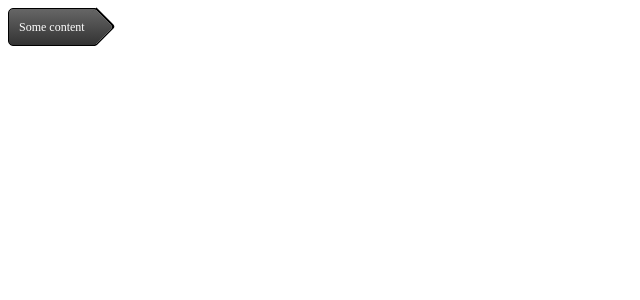
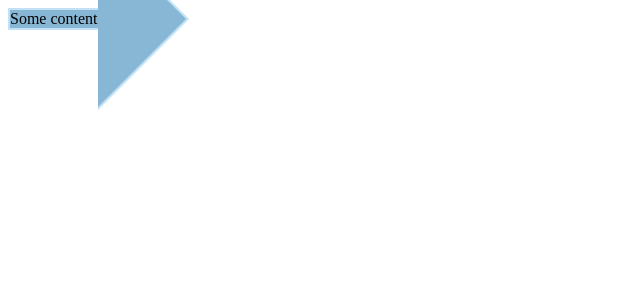
Before and after one commit to leblancdavid/MaterialReskin, an Angular app in the folder reskin-test-app/: page / in a window 1280 px wide. Shown: the top 300 px of the page, without its empty margins (0-640 px from the left). Built offline with nearby package versions, Linux system fonts and the light colour scheme.

Commit message:
Trying a different styling of chevron buttons

```diff
--- a/reskin-test-app/src/app/buttons/chevron-button/chevron-button.component.scss
+++ b/reskin-test-app/src/app/buttons/chevron-button/chevron-button.component.scss
@@ -1,41 +1,30 @@
 .hx-chevron-button{
-    display: flex;
-    align-items: center;
-    justify-content: center;
-	float: left;
-	font-size: 12px;
-	line-height: 36px;
-	color: white;
-	padding: 0 10px 0 10px;
-    background: #666;
-    border-top-left-radius: 5px;
-    border-bottom-left-radius: 5px;
-    border: solid black 1px;
-	background: linear-gradient(#666, #333);
-	position: relative;
+    position: relative;
+	background: #88b7d5;
+    border: 2px solid #c2e1f5;
+    float: left;
 }
 
-.hx-chevron-button::after {
-    content: '';
+.hx-chevron-button:after, .hx-chevron-button:before {
+	left: 100%;
+	top: 50%;
+	border: solid transparent;
+	content: " ";
+	height: 0;
+	width: 0;
 	position: absolute;
-	top: 0;
-	right: -18px; /*half of square's length*/
-	/*same dimension as the line-height of .breadcrumb a */
-	width: 36px;
-	height: 36px;
-	/*as you see the rotated square takes a larger height. which makes it tough to position it properly. So we are going to scale it down so that the diagonals become equal to the line-height of the link. We scale it to 70.7% because if square's:
-	length = 1; diagonal = (1^2 + 1^2)^0.5 = 1.414 (pythagoras theorem)
-	if diagonal required = 1; length = 1/1.414 = 0.707*/
-	transform: scale(0.707) rotate(45deg);
-	/*we need to prevent the arrows from getting buried under the next link*/
-	z-index: 1;
-	/*background same as links but the gradient will be rotated to compensate with the transform applied*/
-	background: #666;
-	background: linear-gradient(135deg, #666, #333);
-	/*
-		5px - for rounded arrows and
-		50px - to prevent hover glitches on the border created using shadows*/
-    border-radius: 0 5px 0 50px;
-    box-shadow:
-		1px -2px 0 1px rgb(0, 0, 0);
+	pointer-events: none;
 }
+
+.hx-chevron-button:after {
+	border-color: rgba(136, 183, 213, 0);
+	border-left-color: #88b7d5;
+	border-width: 88px;
+	margin-top: -88px;
+}
+.hx-chevron-button:before {
+	border-color: rgba(194, 225, 245, 0);
+	border-left-color: #c2e1f5;
+	border-width: 91px;
+	margin-top: -91px;
+}
```
